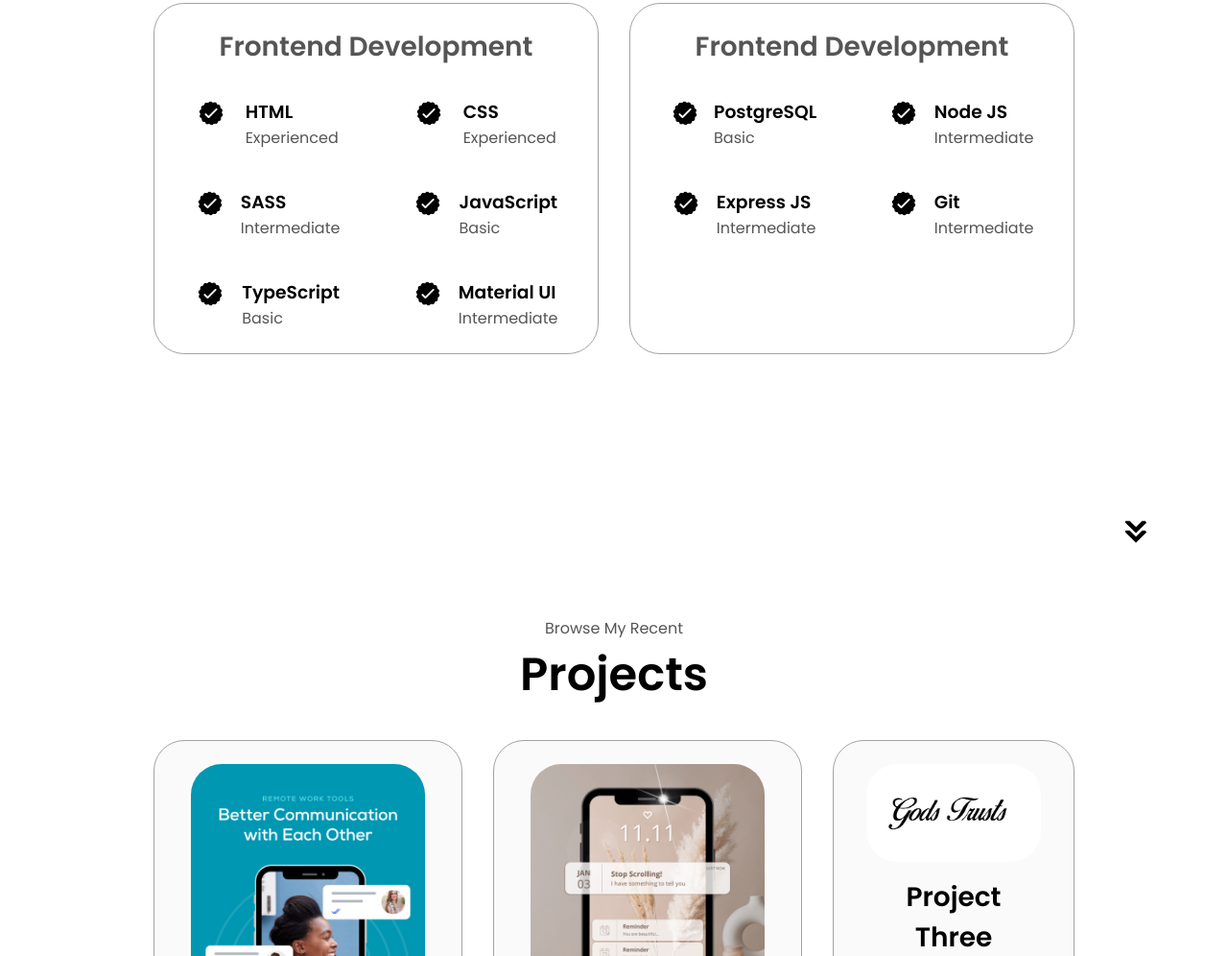
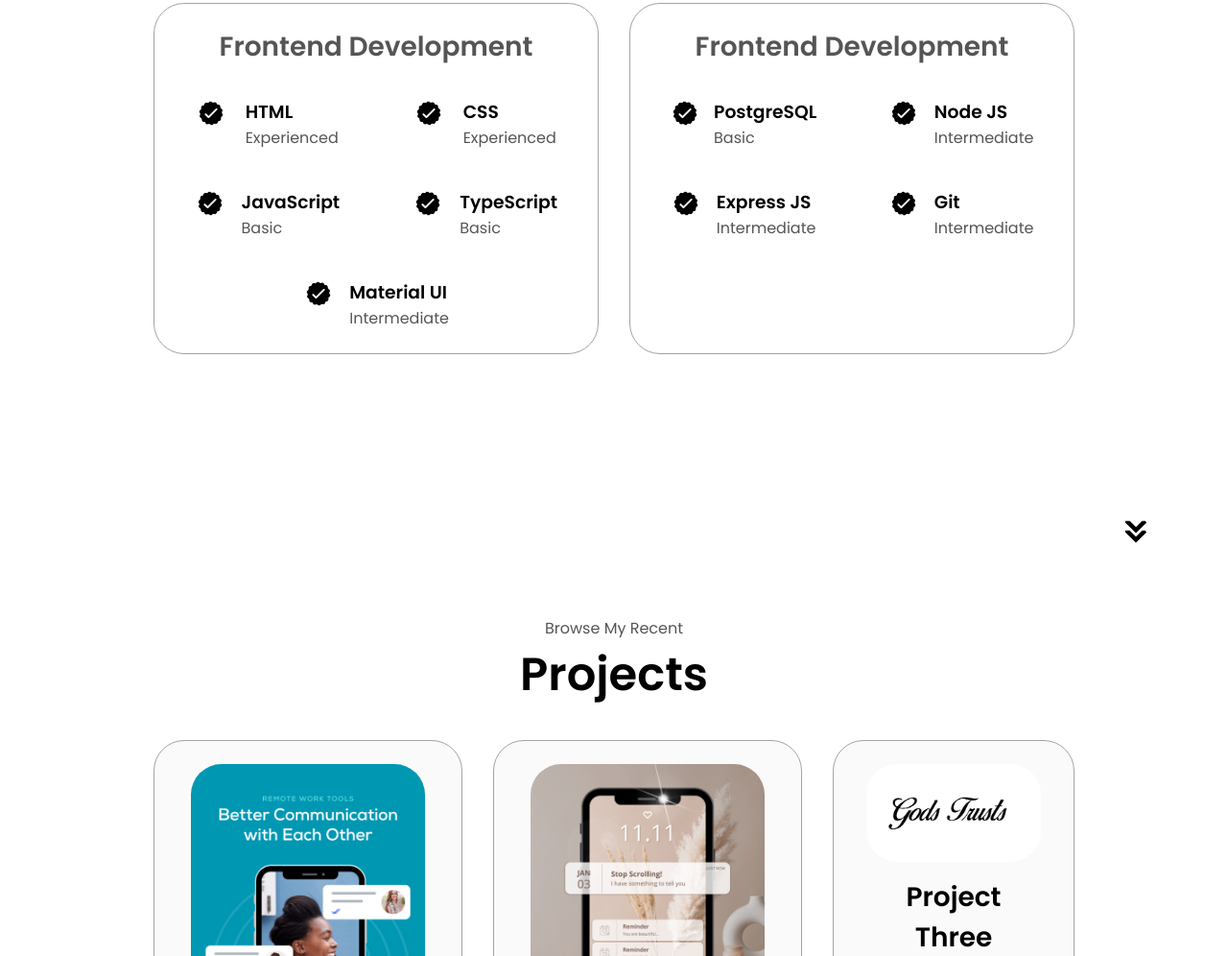
Before and after one commit to JosiahAklog/html-css-js-portfilo, a plain HTML site: page index.html in a window 1280 px wide. Shown: the part 1822-2818 px from the top of the page at 96% size. Drawn offline with Linux system fonts and the light colour scheme.

Commit message:
Update index.html

```diff
--- a/index.html
+++ b/index.html
@@ -146,17 +146,6 @@
                 <div>
                   <h3>CSS</h3>
                   <p>Experienced</p>
-                </div>
-              </article>
-              <article>
-                <img
-                  src="./assets/checkmark.png"
-                  alt="Experience icon"
-                  class="icon"
-                />
-                <div>
-                  <h3>SASS</h3>
-                  <p>Intermediate</p>
                 </div>
               </article>
               <article>
```
